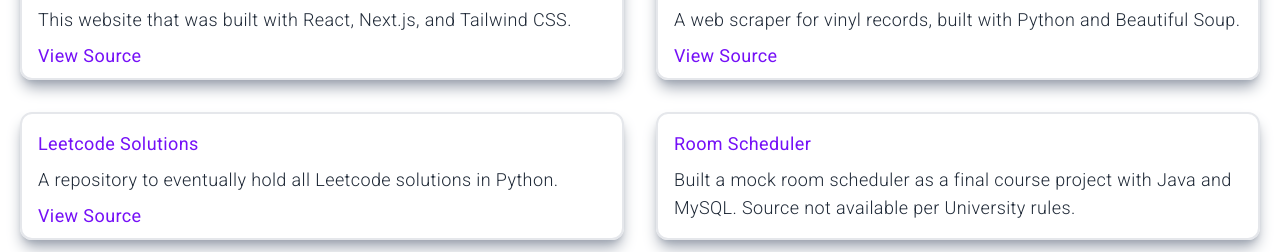
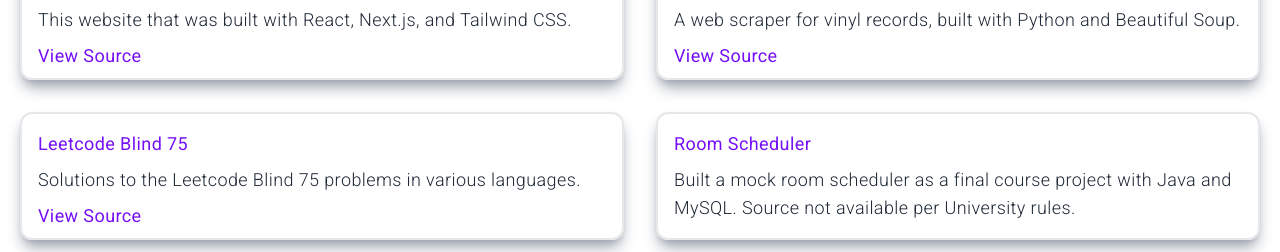
Before and after one commit to alexryan15/alexryan.pro, a Next.js app: page / in a window 1280 px wide. Shown: the part 1860-2112 px from the top of the page. Built offline with nearby package versions, Linux system fonts and the light colour scheme.

Commit message:
updated projects

```diff
--- a/components/Projects.jsx
+++ b/components/Projects.jsx
@@ -22,9 +22,9 @@ const Projects = () => {
             src="https://github.com/alexryan-15/Record-Scraper"
           />
           <ProjectItem
-            title="Leetcode Solutions"
-            description="A repository to eventually hold all Leetcode solutions in Python."
-            src="https://github.com/alexryan-15/python-leetcode-solutions"
+            title="Leetcode Blind 75"
+            description="Solutions to the Leetcode Blind 75 problems in various languages."
+            src="https://github.com/alexryan-15/leetcode-blind-75"
           />
           <ProjectItem
             title="Room Scheduler"
```
